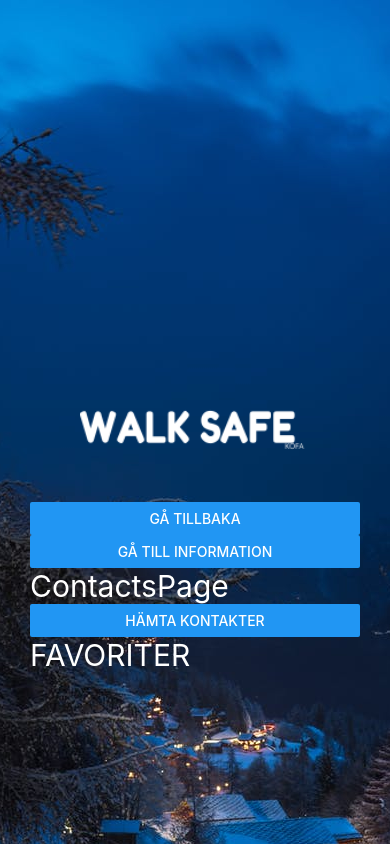
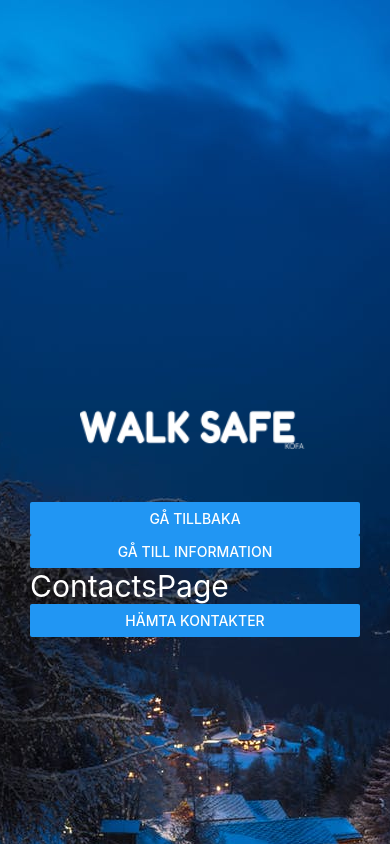
Before and after one commit to 95olibod/WalkSafe-KOF, a React Native app: screen / in a window 390 px wide. Both pictures are taken after a click on the button "GÅ VIDARE TILL KONTAKTER". Shown: the top 844 px of the page. Built offline with nearby package versions, Linux system fonts and the light colour scheme.

Commit message:
feature/22-fix-design-contactPage

```diff
--- a/components/contactCard.tsx
+++ b/components/contactCard.tsx
@@ -15,8 +15,6 @@ import contactReducer from "../context/contactsReducer";
 const ContactCard = () => {
   const [contactButton, setButtonDisabled] = useState(false);
 
-  //Byta namn till favoritContacts ist?
-  //const [allContacts, setAllContact] = useState();
   const [allContacts, setAllContact] = useState<ContactItem[]>([]);
 
   const { favoriteContacts, dispatch } = useContacts();
@@ -38,6 +36,7 @@ const ContactCard = () => {
     }
   };
 
+  //TODO NOT WORKING
   const removeFavoriteContact = (contact: ContactItem) => {
     const filteredList = favoriteContacts.filter(
       (searchedContact) => searchedContact !== contact
@@ -51,8 +50,6 @@ const ContactCard = () => {
         phoneNumber: contact.phoneNumber?.toString(),
       },
     });
-
-    //setAllContact(filteredList);
   };
 
   async function getAllContacts() {
@@ -63,48 +60,27 @@ const ContactCard = () => {
       });
 
       if (data.length > 0) {
+
+        let newArray = []
         for (let i = 0; i < data.length; i++) {
           const contactName = data[i].name;
           const contactId = data[i].id;
           const contactPhone = data[i].phoneNumbers;
           const phoneNumber = contactPhone?.map((contact) => contact.number);
-          //const phoneNumber = contactPhone?.map((contact) => contact.number);
-
-
-          //TODO
-          //KOLLA IMORGON 30/9
-      //     https://stackoverflow.com/questions/59667515/type-object-must-have-a-symbol-iterator-method-that-returns-an-iterator
-      //KOLLA ÄVEN REMOVE FROM FAVORITES
 
           console.log(allContacts);
-
           const newContact = {contactId: contactId, contactName: contactName, phoneNumber: phoneNumber?.toString()}
-          setAllContact([...allContacts, newContact])
-
-
-      //     setAllContact([
-      //           ...allContacts,
-      //         {id: contactId,
-      //         contactName: contactName
-      //       //   phoneNumbers: phoneNumber?.toString()
-      //       //   phoneNumber: phoneNumber?.toString(),
-      //     }]
-
-
-      //     );
-        }
+          newArray.push(newContact)
+          }
+          setAllContact(newArray)
       }
     }
-
     setButtonDisabled(true);
   }
-
-  //VI SKA NOG LÄGGA TILL FAVORITLISTAN TILL CONTEXTEN. SÅ VI KOMMER ÅT DEN ÖVERALLT? Går skicka sms osv.
 
   return (
     <SafeAreaView style={styles.container}>
       <Text style={styles.text}>ContactsPage</Text>
-      {/* LÄGG IN HÄMTAR KONTAKTER (loading)..... */}
       <View style={styles.contactBtn}>
         <Button
           disabled={contactButton}
@@ -156,7 +132,7 @@ export default ContactCard;
 
 const styles = StyleSheet.create({
   container: {
-    flex: 1,
+    height: "100%",
   },
   contactBox: {
     backgroundColor: "#fff",
```
